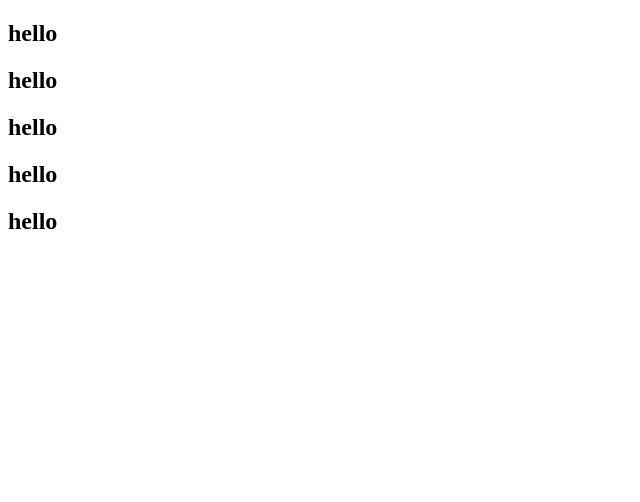
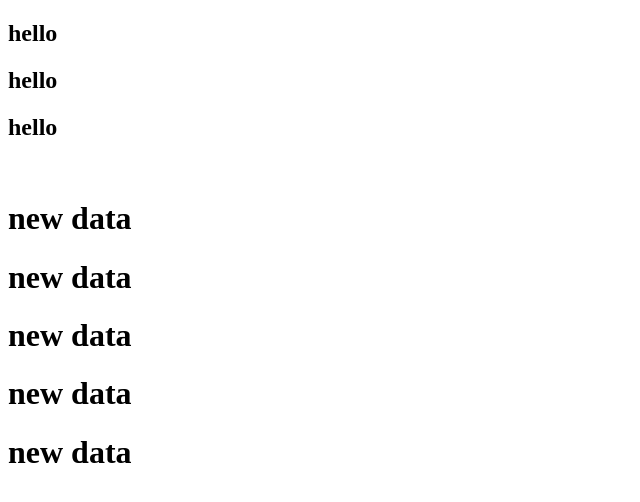
Before and after one commit to farzana-prioty/wwww, a plain HTML site: page index.html in a window 1280 px wide. Shown: the whole page, without its empty margins (0-640 px from the left). Drawn offline with Linux system fonts and the light colour scheme.

Commit message:
update my file

```diff
--- a/index.html
+++ b/index.html
@@ -9,7 +9,12 @@
     <h2>hello</h2>
     <h2>hello</h2>
     <h2>hello</h2>
-    <h2>hello</h2>
-    <h2>hello</h2>
+
+    <br />
+    <h1>new data</h1>
+    <h1>new data</h1>
+    <h1>new data</h1>
+    <h1>new data</h1>
+    <h1>new data</h1>
   </body>
 </html>
```
